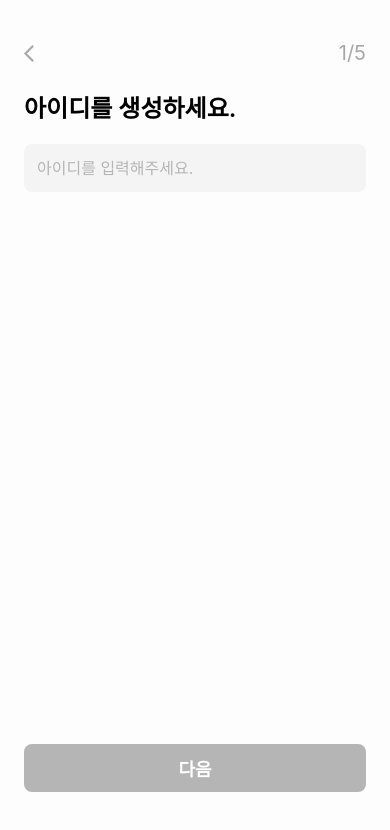
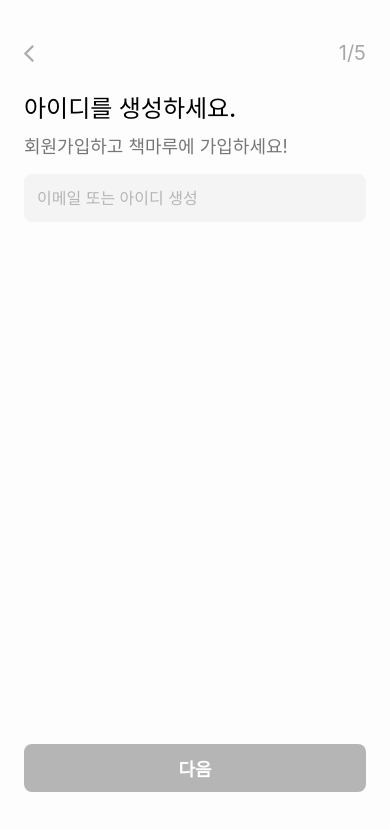
Before and after one commit to plain-bookshelf/BookShelf-App, a React Native app: screen / in a window 390 px wide. Shown: the top 830 px of the page. Built offline with nearby package versions, Linux system fonts and the light colour scheme.

Commit message:
fix: Signup Step1
-input label 색상 추가
-IdStep UI 변경
-ContentLayout style 변경
-AuthInput Label 색상 변경
-Signup 모든 스탭 전체적인 UI 변경 필요

```diff
--- a/src/components/auth/authInput/AuthInput.tsx
+++ b/src/components/auth/authInput/AuthInput.tsx
@@ -30,7 +30,7 @@ export default function AuthInput({ label, placeholder, isError, warningMessage,
   return(
     <TouchableWithoutFeedback onPress={Keyboard.dismiss} accessible={false}>
     <S.InputBox>
-      {label.length !== 0 && <Typography children={label} font='semiBold18' color='defaultBlack' />}
+      {label.length !== 0 && <Typography children={label} font='regular18' color='labelGray' />}
       <S.Input
         onFocus={() => setIsFocused(true)}
         onBlur={() => setIsFocused(false)}
--- a/src/components/auth/authInput/style.ts
+++ b/src/components/auth/authInput/style.ts
@@ -9,7 +9,7 @@ interface InputProps {
 
 export const InputBox = styled.View`
   flex-direction: column;
-  gap: 4px;
+  gap: 16px;
 `
 
 export const Input = styled.TextInput.attrs({
--- a/src/screens/signup/ContentLayout.tsx
+++ b/src/screens/signup/ContentLayout.tsx
@@ -6,7 +6,7 @@ interface ContentLayoutProps{
 
 export default function ContentLayout({ children }: ContentLayoutProps) {
   return(
-    <View style={{ gap: 20 }}>
+    <View style={{ gap: 8 }}>
       {children}
     </View>
   )
--- a/src/screens/signup/steps/IdStep.tsx
+++ b/src/screens/signup/steps/IdStep.tsx
@@ -17,10 +17,18 @@ export default function IdStep({ value, onChange, setIsStepValid }: IdStepProps)
     }
   }, [value])
 
+  useEffect(() => {
+    if(value){
+    setIsStepValid(true);
+    } else{
+      setIsStepValid(false);
+    }
+  }, [])
+
   return(
     <>
-      <Typography children='아이디를 생성하세요.' font='semiBold24' color='defaultBlack' />
-      <AuthInput label='' placeholder='아이디를 입력해주세요.' isError={false} warningMessage="이미 존재하는 아이디입니다." value={value} onChangeText={onChange} />
+      <Typography children='아이디를 생성하세요.' font='medium24' color='defaultBlack' />
+      <AuthInput label='회원가입하고 책마루에 가입하세요!' placeholder='이메일 또는 아이디 생성' isError={false} warningMessage="이미 존재하는 아이디입니다." value={value} onChangeText={onChange} />
     </>
   )
 }
--- a/src/screens/signup/steps/PasswordStep.tsx
+++ b/src/screens/signup/steps/PasswordStep.tsx
@@ -12,12 +12,20 @@ export default function PasswordStep({ value, onChange, setIsStepValid }: Passwo
   const [checkPassword, setCheckPassword] = useState(value);
 
   useEffect(() => {
+    if(value === checkPassword && value.trim().length !== 0){
+    setIsStepValid(true);
+    } else{
+      setIsStepValid(false);
+    }
+  }, [ ,value, checkPassword])
+
+  useEffect(() => {
     if(value === checkPassword){
     setIsStepValid(true);
     } else{
       setIsStepValid(false);
     }
-  }, [ ,value, checkPassword])
+  }, [])
 
   return(
     <>
--- a/src/styles/colorStyle.ts
+++ b/src/styles/colorStyle.ts
@@ -15,6 +15,7 @@ export const colorStyle = {
   ButtonBackgroundGray: "#F5F5F5",
   darkGreen: "#00AA62",
   timerRed: "#FF4E4E",
+  labelGray: "#777777",
 } as const;
 
 /** props에 따라 색상이 변해야 할 땐 ColorKey 사용 */
```
